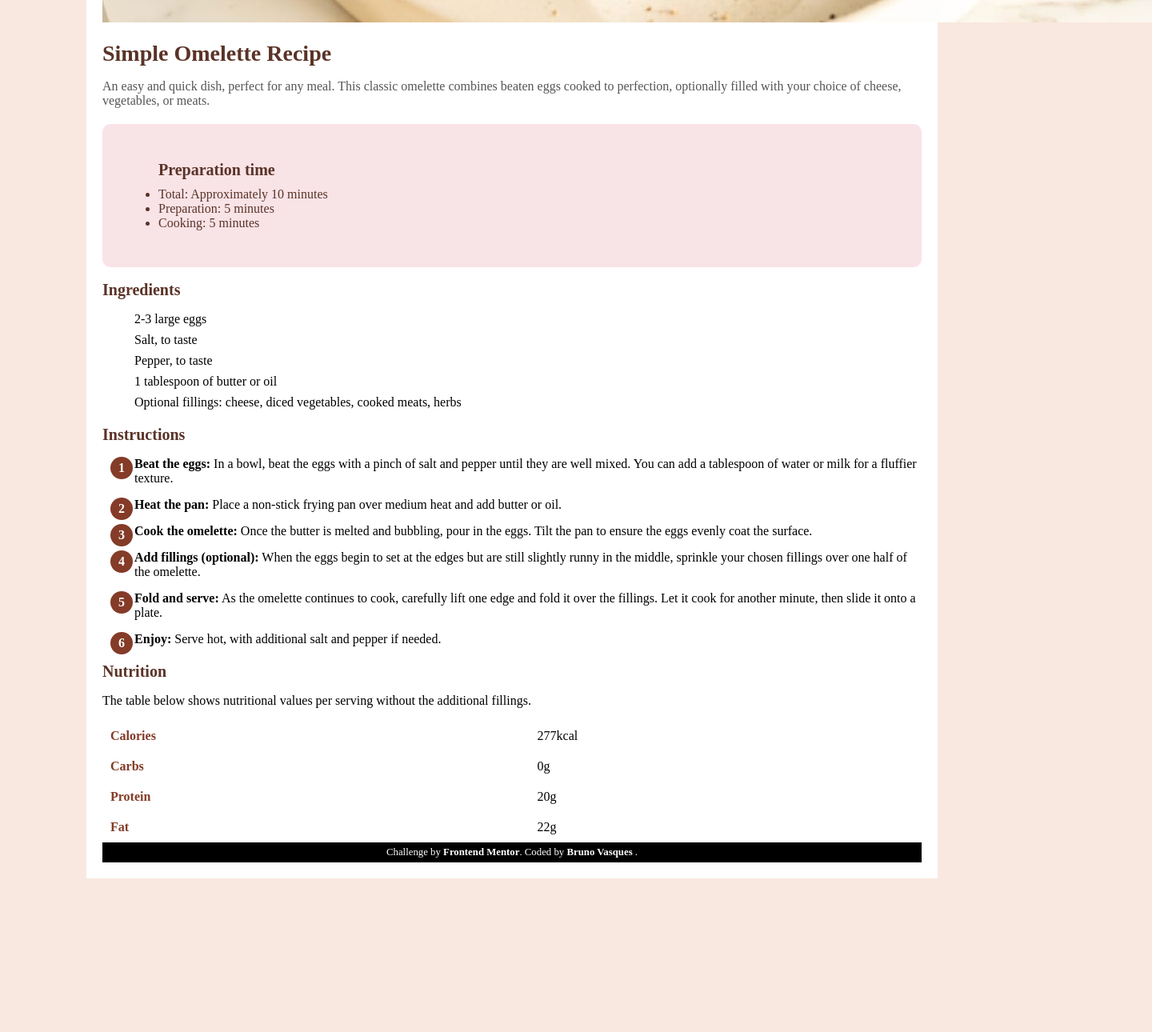
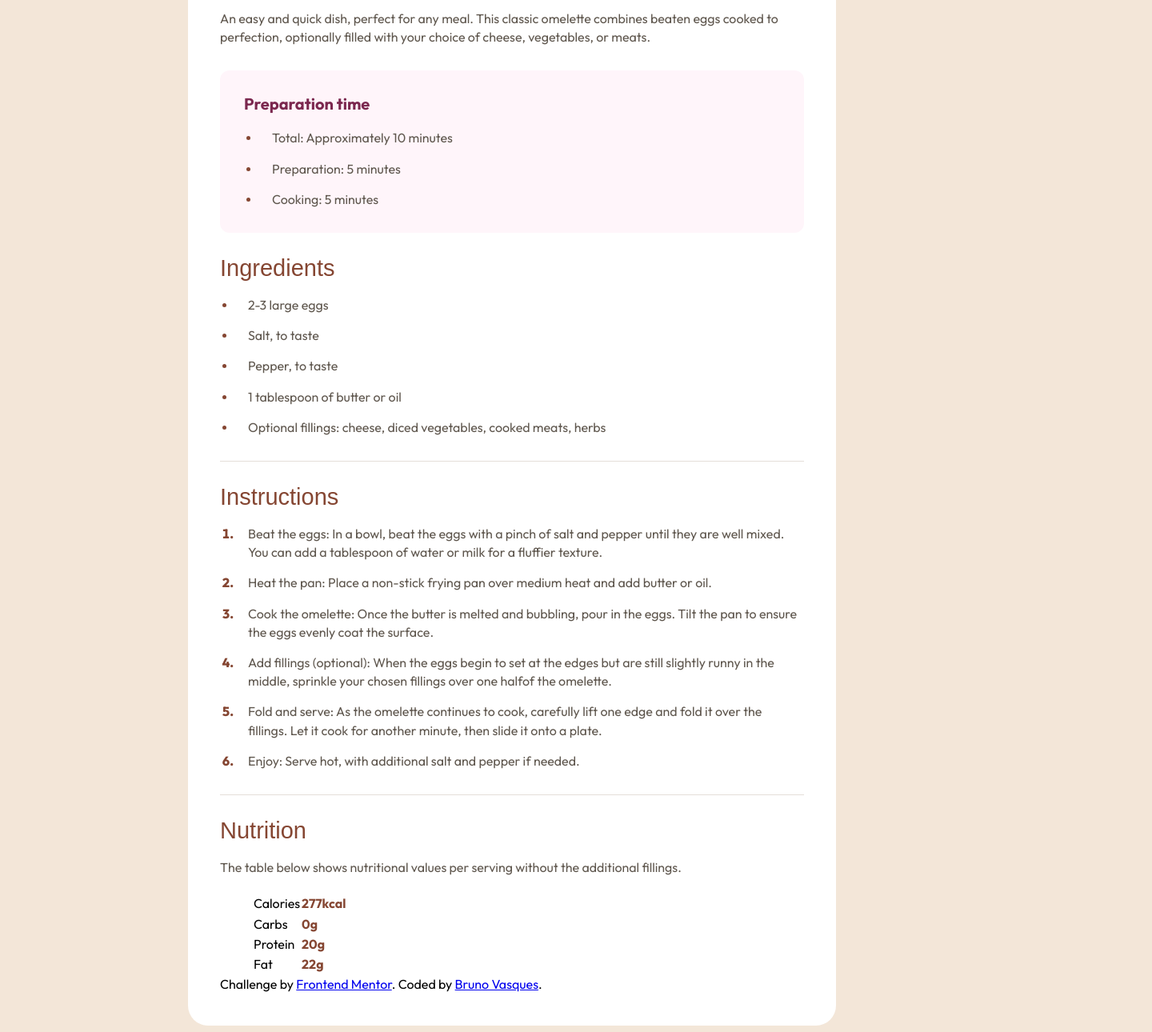
Before and after one commit to bvasquesdev/projeto-receitas, a plain HTML site: page index.html in a window 1280 px wide. Shown: the part 592-1882 px from the top of the page at 80% size, 1440 px wide, since content can reach past the window. Before the commit the page ends 1690 px from the top, so only its background shows below. Drawn offline with Linux system fonts and the light colour scheme.

Commit message:
projeto atualizado

```diff
--- a/index.html
+++ b/index.html
@@ -1,87 +1,84 @@
 <!DOCTYPE html>
 <html lang="en">
-
 <head>
   <meta charset="UTF-8">
   <meta name="viewport" content="width=device-width, initial-scale=1.0">
-  <link rel="shortcut icon" href="assets/images/favicon-32x32.png" type="image/x-icon">
+  <link rel="icon" type="image/png" sizes="32x32" href="./assets/images/favicon-32x32.png">
   <link rel="stylesheet" href="style.css">
   <title>Frontend Mentor | Recipe page</title>
-  <style>
-    .attribution {
-      font-size: 11px;
-      text-align: center;
-    }
-
-    .attribution a {
-      color: hsl(228, 45%, 44%);
-    }
-  </style>
 </head>
-
 <body>
-  <div class="conteudo">
-    <img src="assets/images/image-omelette.jpeg" alt="Omelete" class="foto.omelete">
-    <h1 class="titulo">Simple Omelette Recipe</h1>
-    <p class="descricao">
+  <main>
+    <img src="assets/images/image-omelette.jpeg" alt="Omelette">
+    <div class="receita-omelete">
+      <article class="infos-receita">
+        <h1>Simple Omelette Recipe</h1>
+        <p>
           An easy and quick dish, perfect for any meal. This classic omelette combines beaten eggs cooked
           to perfection, optionally filled with your choice of cheese, vegetables, or meats.
         </p>
-    <div class="preparacao">
-          <div class="detalhes-preparacao">
+        <section class="tempo-preparo">
+          <h3>Preparation time</h3>
           <ul>
-              <h2>Preparation time</h2>
             <li>Total: Approximately 10 minutes</li>
             <li>Preparation: 5 minutes</li>
             <li>Cooking: 5 minutes</li>
           </ul>
-          </div>
-    </div>
-
+        </section>
+        <section class="ingredientes">
           <h2>Ingredients</h2>
-      <ul class="lista-ingredientes">
+          <ul>
             <li>2-3 large eggs</li>
             <li>Salt, to taste</li>
             <li>Pepper, to taste</li>
             <li>1 tablespoon of butter or oil</li>
             <li>Optional fillings: cheese, diced vegetables, cooked meats, herbs</li>
           </ul>
-
+        </section>
+      </article>
+      <section class="instrucoes">
         <h2>Instructions</h2>
-      <ol class="lista-instrucoes">
-        <li><strong>Beat the eggs:</strong> In a bowl, beat the eggs with a pinch of salt and pepper until they are well mixed. You can add a tablespoon of water or milk for a fluffier texture.</li>
-        <li><strong>Heat the pan:</strong> Place a non-stick frying pan over medium heat and add butter or oil.</li>
-        <li><strong>Cook the omelette:</strong> Once the butter is melted and bubbling, pour in the eggs. Tilt the pan to ensure the eggs evenly coat the surface.</li>
-        <li><strong>Add fillings (optional):</strong> When the eggs begin to set at the edges but are still slightly runny in the middle, sprinkle your chosen fillings over one half of the omelette.</li>
-        <li><strong>Fold and serve:</strong> As the omelette continues to cook, carefully lift one edge and fold it over the fillings. Let it cook for another minute, then slide it onto a plate.</li>
-        <li><strong>Enjoy:</strong> Serve hot, with additional salt and pepper if needed.</li>
+        <ol>
+          <li>Beat the eggs: In a bowl, beat the eggs with a pinch of salt and pepper until they are well mixed.
+          You can add a tablespoon of water or milk for a fluffier texture.</li>
+          <li>Heat the pan: Place a non-stick frying pan over medium heat and add butter or oil.</li>
+          <li>Cook the omelette: Once the butter is melted and bubbling, pour in the eggs. Tilt the pan to ensure
+          the eggs evenly coat the surface.</li>
+          <li>Add fillings (optional): When the eggs begin to set at the edges but are still slightly runny in the
+          middle, sprinkle your chosen fillings over one halfof the omelette.</li>
+          <li>Fold and serve: As the omelette continues to cook, carefully lift one edge and fold it over the
+          fillings. Let it cook for another minute, then slide it onto a plate.</li>
+          <li>Enjoy: Serve hot, with additional salt and pepper if needed.</li>
         </ol>
-
+      </section>
+      <section class="nutricao">
         <h2>Nutrition</h2>
         <p>The table below shows nutritional values per serving without the additional fillings.</p>
-      <table class="tabela-nutricao">
+        <table class="tabela">
           <tr>
-          <th>Calories</th>
-          <td>277kcal</td>
+            <td class="categoria">Calories</td>
+            <td><strong>277kcal</strong></td>
           </tr>
           <tr>
-          <th>Carbs</th>
-          <td>0g</td>
+            <td class="categoria">Carbs</td>
+            <td><strong>0g</strong></td>
           </tr>
           <tr>
-          <th>Protein</th>
-          <td>20g</td>
+            <td class="categoria">Protein</td>
+            <td><strong>20g</strong></td>
           </tr>
           <tr>
-          <th>Fat</th>
-          <td>22g</td>
+            <td class="categoria">Fat</td>
+            <td><strong>22g</strong></td>
           </tr>
         </table>
-    <footer>
+      </section>
+
+      <div class="attribution">
         Challenge by <a href="https://www.frontendmentor.io?ref=challenge" target="_blank">Frontend Mentor</a>.
-        Coded by <a href="https://github.com/bvasquesdev" target="_blank">Bruno Vasques </a>.
-    </footer>
+        Coded by <a href="https://github.com/bvasquesdev">Bruno Vasques</a>.
       </div>
+    </div>
+  </main>
 </body>
-
 </html>
--- a/style.css
+++ b/style.css
@@ -1,126 +1,173 @@
 @charset "UTF-8";
+
+@import url('https://fonts.googleapis.com/css2?family=Young+Serif&display=swap');
 
 @import url('https://fonts.googleapis.com/css2?family=Outfit:wght@100..900&display=swap');
 
-@import url('https://fonts.googleapis.com/css2?family=Young+Serif&display=swap');
+:root {
+    --white: hsl(0, 0%, 100%);
+    --stone-100: hsl(30, 54%, 90%);
+    --stone-150: hsl(30, 18%, 87%);
+    --stone-600: hsl(30, 10%, 34%);
+    --stone-900: hsl(24, 5%, 18%);
+    --brown-800: hsl(14, 45%, 36%);
+    --rose-800: hsl(332, 51%, 32%);
+    --rose-50: hsl(330, 100%, 98%);
+  }
 
+  * {
+    margin: 0;
+    padding: 0;
+  }
 
   body {
-    font-family: "Young-serif", serif;
-    background-color: #f9e8df;
-    padding: 0;
-    margin: 0;
+    font-family: "Outfit", sans-serif;
+    background-color: var(--stone-100);
+    line-height: 145%;
+    display: flex;
+    flex-direction: column;
+    justify-content: center;
+    align-items: center;
+    padding: 130px 0;
+    box-sizing: border-box;
   }
 
-.conteudo {
-    width: 80%;
-    margin: 0 auto;
-    padding: 20px;
-    background-color: #fff;
-    box-shadow: 0 0 10 rgba(0, 0, 0, 0.1);
+  main {
+    background-color: var(--white);
+    display: flex;
+    flex-direction: column;
+    align-items: center;
+    justify-content: center;
+    max-width: 730px;
+    padding: 40px;
+    border-radius: 25px;
   }
 
-.foto-omelete {
-    text-align: center;
-    margin: 20px;
-    max-width: 100%;
+  main img {
+    width: 100%;
     height: auto;
-    display: block;
+    border-radius: 15px;
   }
 
-.titulo {
-    font-size: 28px;
-    color: #5a3327;
-    margin-bottom: 10px;
+  .infos-receita {
+    display: flex;
+    flex-direction: column;
+    gap: 30px;
+    padding: 30px 0;
   }
 
-.descricao {
-    font-size: 16px;
-    margin-bottom: 20px;
-    color: #555;
+  .infos-receita h1 {
+    font-size: 40px;
+    font-weight: normal;
+    color: var(--stone-900);
   }
 
-.preparacao, .detalhes-preparacao {
-    background-color: #f8e3e7;
-    padding: 15px;
-    border-radius: 10px;
-    color: #5a3327;
+  .instrucoes {
+    border-top: 1px solid var(--stone-150);
+    border-bottom: 1px solid var(--stone-150);
+    padding: 30px 0;
+  }
+
+  h1, h2 {
+    font-family: "Young-Serif", sans-serif;
+    line-height: 100%;
+  }
+
+  h2, li::marker {
+    color: var(--brown-800);
   }
 
   h2 {
-    font-size: 20px;
-    color: #5a3327;
-    margin-bottom: 10px;
+    font-size: 29px;
+    font-weight: normal;
   }
 
-.lista-ingredientes, .lista-instrucoes {
-    list-style-type: none;
-    margin-bottom: 20px;
+  .tempo-preparo{
+    background-color: var(--rose-50);
+    border-radius: 12px;
+    padding: 30px;
   }
 
-.lista-ingredientes li, .lista-instrucoes li {
-    font-size: 16px;
-    margin-bottom: 8px;
+  .tempo-preparo h3 {
+    color: var(--rose-800);
+    font-size: 20px;
   }
 
-.lista-instrucoes {
-    counter-reset: steps;
+  ul li::marker{
+    font-size: 15px;
   }
 
-.lista-instrucoes li {
-    position: relative;
-    margin-bottom: 15px;
+  ol li::marker{
+    font-weight: 800;
   }
 
-.lista-instrucoes li:before {
-    content: counter(steps);
-    counter-increment: steps;
-    position: absolute;
-    left: -30px;
-    background-color: #843b28;
-    color: white;
-    font-size: 16px;
-    font-weight: bold;
-    padding: 5px 10px;
-    border-radius: 50%;
+  p, li {
+    color: var(--stone-600);
   }
 
-.tabela-nutricao {
+  .nutricao {
     width: 100%;
-    border-collapse: collapse;
-    margin-top: 15px;
+    padding-top: 30px;
   }
 
-.tabela-nutricao th, .tabela-nutricao td {
-    padding: 10px;
-    text-align: left;
+  section {
+    display: flex;
+    flex-direction: column;
+    gap: 20px;
   }
 
-.tabela-nutricao th {
-    font-weight: bold;
-    font-size: 16px;
-    color: #843b28;
+  ul, ol {
+    display: flex;
+    flex-direction: column;
+    gap: 15px;
+    margin-left: 20px;
   }
 
-.tabela-nutricao td {
-    font-size: 16px;
+  li {
+    padding-left: 15px;
   }
 
-footer{
-    background-color: black;
-    color: white;
-    text-align: center;
-    font-size: 0.8em;
-    padding: 5px;
+  .tabela {
+    display: flex;
+    grid-template-columns: repeat(2, 50%);
+    width: 100%;
   }
 
-footer a{
-    color: white;
-    font-weight: bold;
-    text-decoration: none;
+  .tabela p {
+    padding: 10px 0;
+    border-bottom: 1px solid var(--stone-150);
   }
 
-footer a:hover{
-    text-decoration: underline;
-    color: white;
+  .tabela p:nth-last-child(-n +2) {
+    border-bottom: none;
   }
+
+  .tabela strong {
+    color: var(--brown-800);
+  }
+
+  .tabela .categoria {
+    padding-left: 40px;
+  }
+
+  .attribution {
+
+  }
+
+  @media (width <= 425px) {
+    body {
+      padding: 0;
+    }
+
+    main {
+      padding: 0;
+    }
+
+    .receita-omelete {
+      padding: 0 30px 40px 30px;
+    }
+
+    .infos-receita h1 {
+      font-size: 35px;
+    }
+  }
```
Lines whose indentation alone changed are shown as unchanged.
